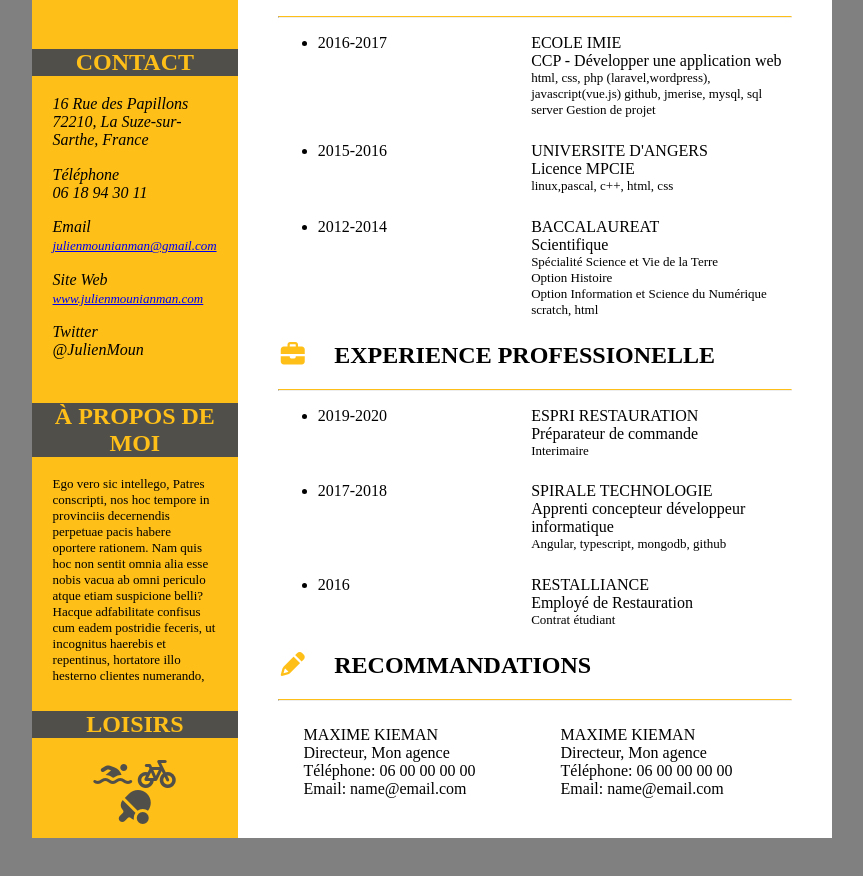
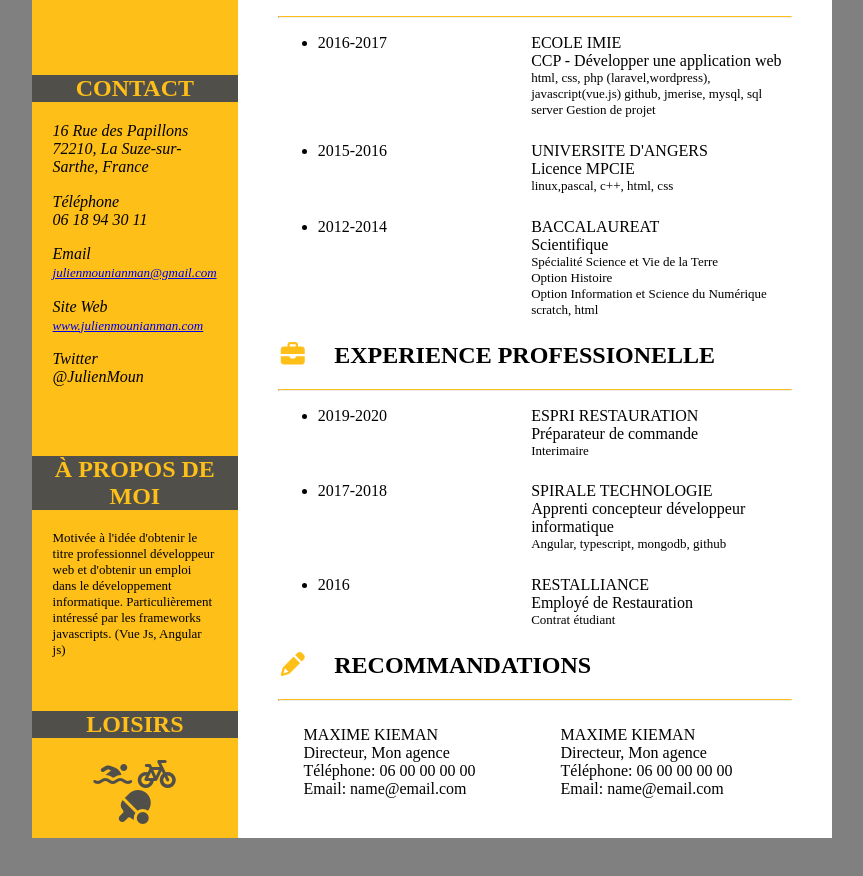
Before and after one commit to JulienMounianman/P2_CV, a plain HTML site: page Index.html in a window 1280 px wide. Shown: the part 202-1078 px from the top of the page, without its empty margins (208-1071 px from the left). Drawn offline with Linux system fonts and the light colour scheme.

Commit message:
maybe last commit

```diff
--- a/Index.html
+++ b/Index.html
@@ -46,9 +46,8 @@
       <section>
         <h2 class="Margin_title">À PROPOS DE MOI</h2>
         <div class="About_me">
-          <p class="Police_small"> Ego vero sic intellego, Patres conscripti, nos hoc tempore in provinciis decernendis perpetuae pacis habere oportere rationem.
-              Nam quis hoc non sentit omnia alia esse nobis vacua ab omni periculo atque etiam suspicione belli?
-              Hacque adfabilitate confisus cum eadem postridie feceris, ut incognitus haerebis et repentinus, hortatore illo hesterno clientes numerando,
+          <p class="Police_small"> Motivée à l'idée d'obtenir le titre professionnel développeur web et d'obtenir un emploi dans le développement informatique.
+            Particulièrement intéressé par les frameworks javascripts. (Vue Js, Angular js)
           </p>
         </div>
       </section>
```
